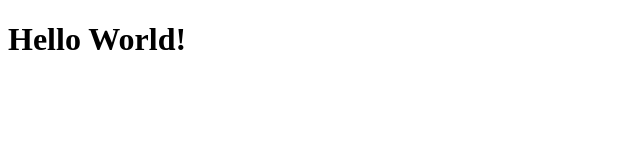
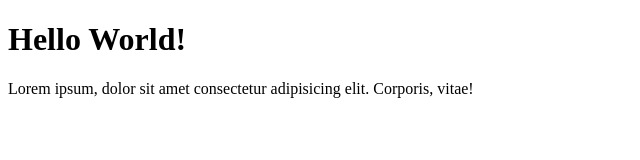
Before and after one commit to codebystan/stan-git-test, a plain HTML site: page index.html in a window 1280 px wide. Shown: the whole page, without its empty margins (0-640 px from the left). Drawn offline with Linux system fonts and the light colour scheme.

Commit message:
Menambahkan paragraf isi file inex.html

```diff
--- a/index.html
+++ b/index.html
@@ -7,5 +7,6 @@
   </head>
   <body>
     <h1>Hello World!</h1>
+    <p>Lorem ipsum, dolor sit amet consectetur adipisicing elit. Corporis, vitae!</p>
   </body>
 </html>
```
